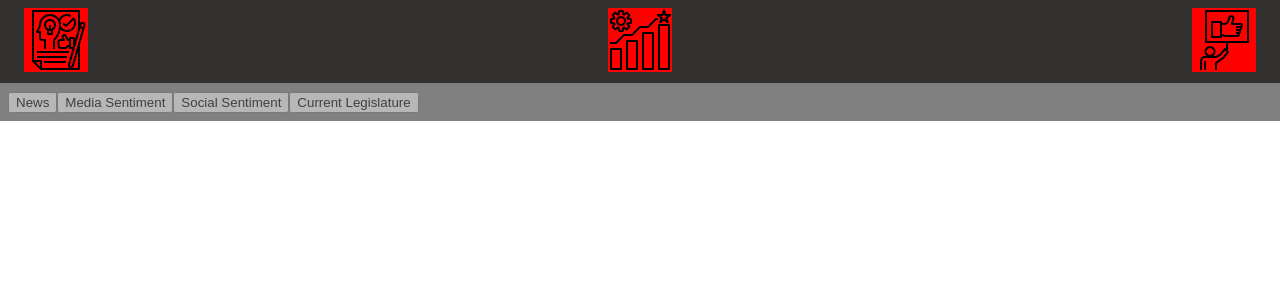
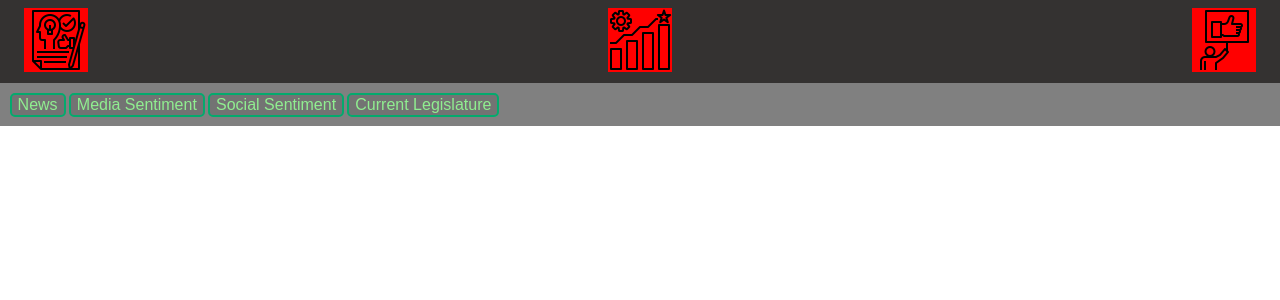
Before and after one commit to DrakeH5/SmartStocks, a React (Create React App) app in the folder frontend/: page /qualitative in a window 1280 px wide. Shown: the top 300 px of the page. Built offline with nearby package versions, Linux system fonts and the light colour scheme.

Commit message:
button styles

```diff
--- a/frontend/src/qualitativePage.js
+++ b/frontend/src/qualitativePage.js
@@ -11,7 +11,15 @@ function QualitativePage() {
     padding: "0.5em",
   }
   const buttonStyle = {
-   opacity: "0.5"
+    border: "2px solid black",
+    borderRadius: "5px",
+    backgroundColor: "rgba(0,0,0,0.1)",
+    color: "lightgreen",
+    fontSize: "16px",
+    cursor: "pointer",
+    borderColor: "#04AA6D",
+    margin: "0.1em"
+
   }
     return (
       <div>
```
